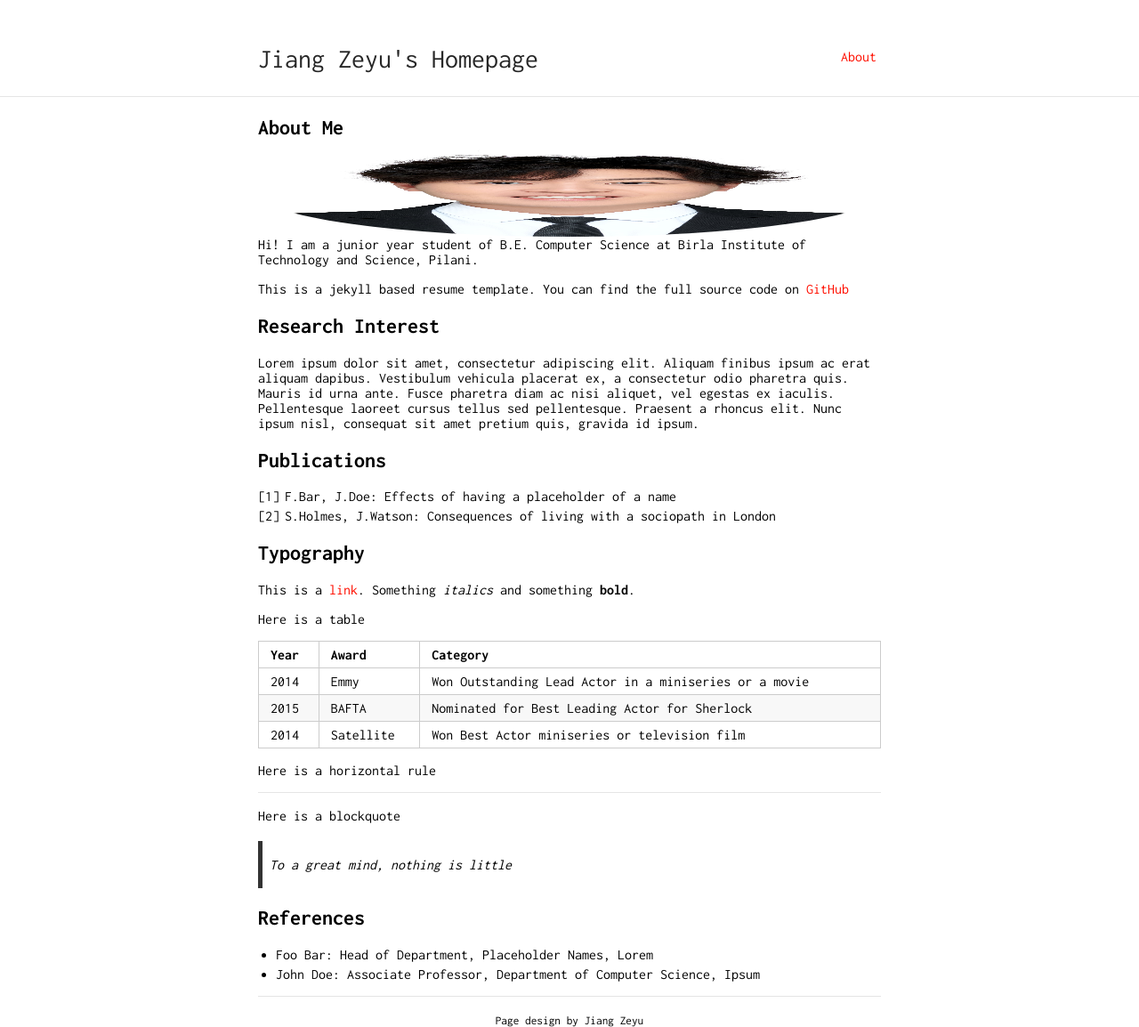
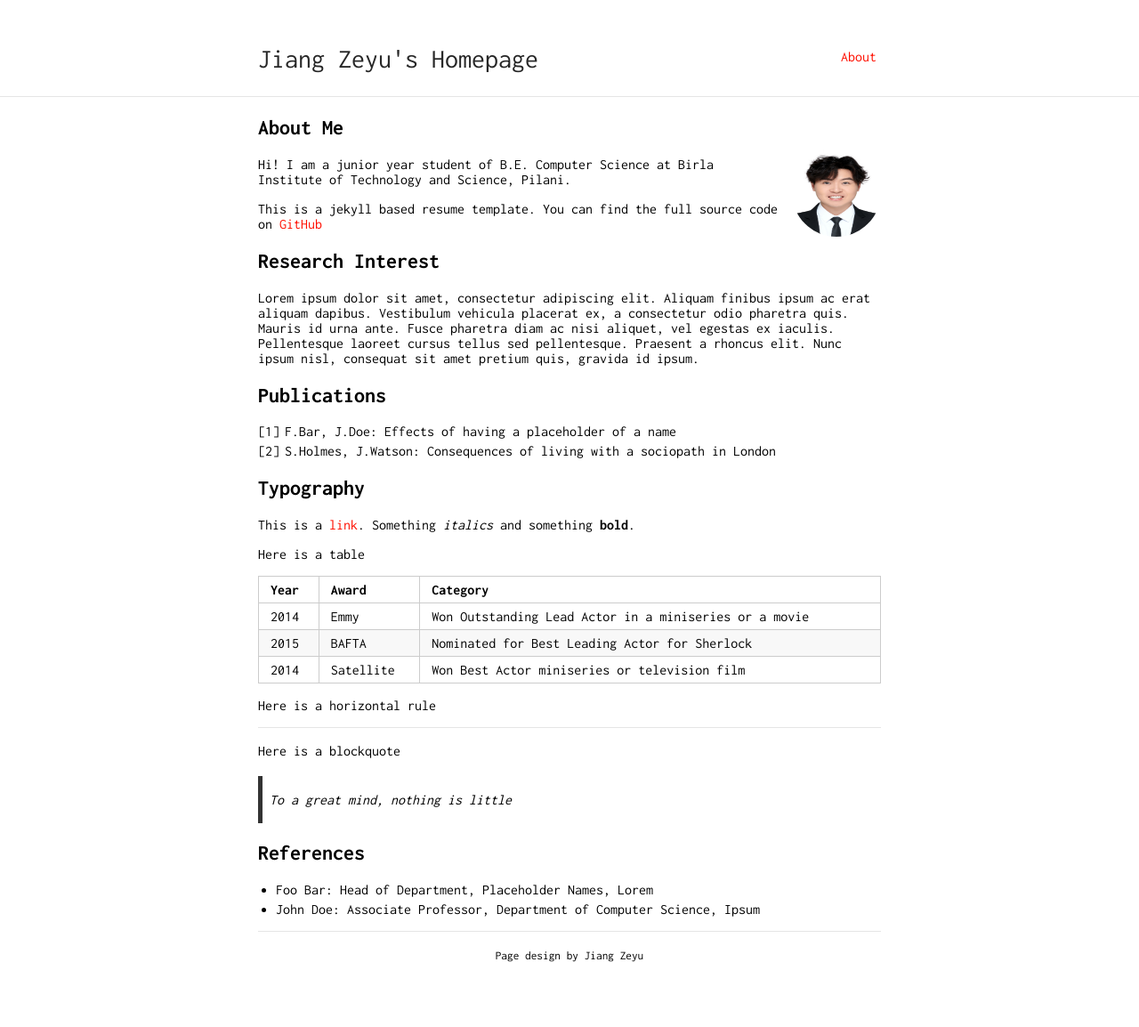
Before and after one commit to the-masses/the-masses.github.io, a Jekyll site: the page built from index.md, in a window 1280 px wide. Shown: the whole page at 89% size. Built offline with Jekyll 4.4.1, drawn with Linux system fonts in a browser that asks for light colours; our own code applies the rules of GitHub Pages for plain Markdown files; after the commit the page ends 1081 px from its top, so only the background shows below that.

Commit message:
profile picture

```diff
--- a/_sass/typography.scss
+++ b/_sass/typography.scss
@@ -53,7 +53,7 @@
             }
         }
     }
-    img:not(.profile-picture img) {
+    img {
         text-align: center;
         width: 100%;
     }
```
